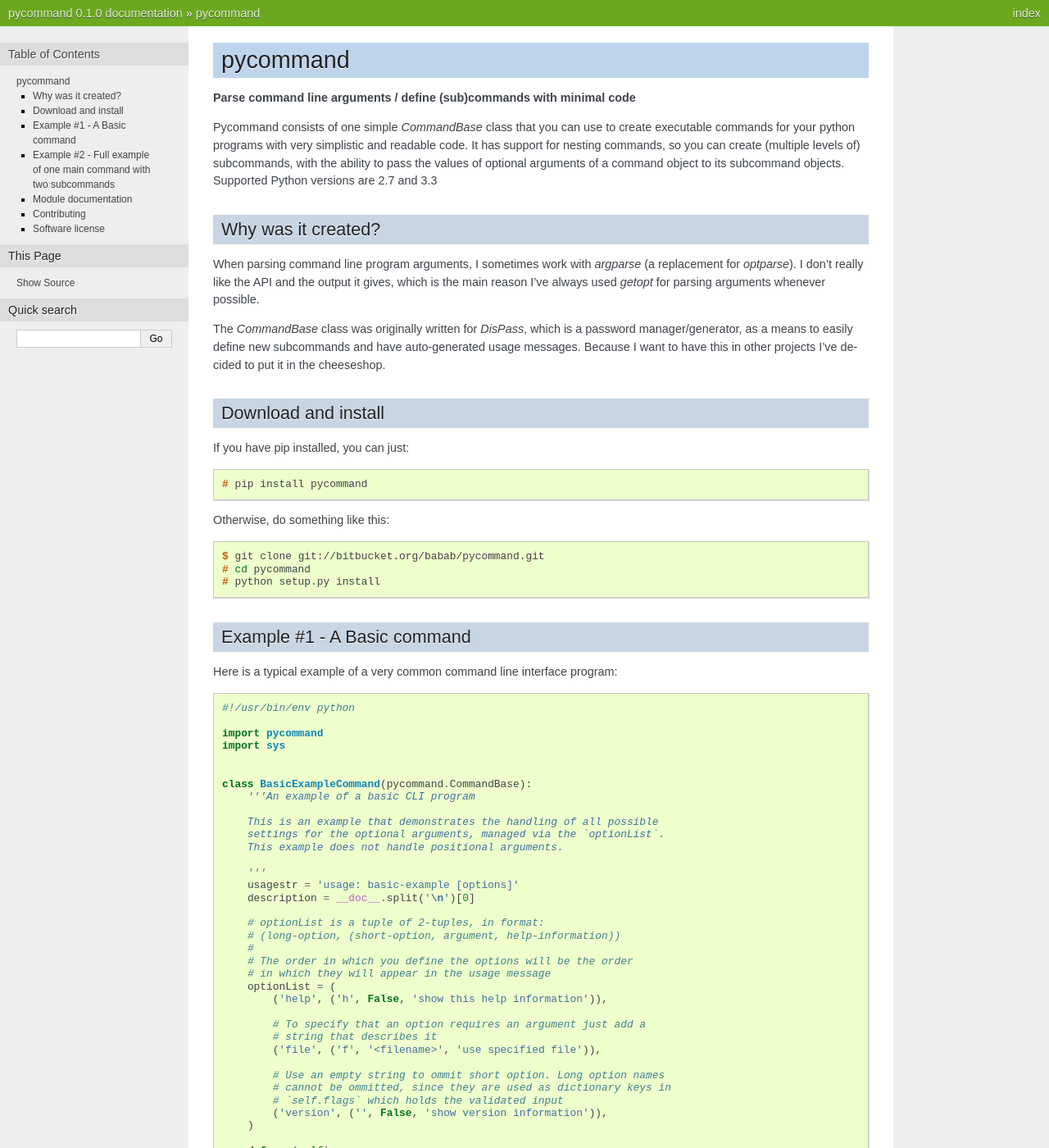
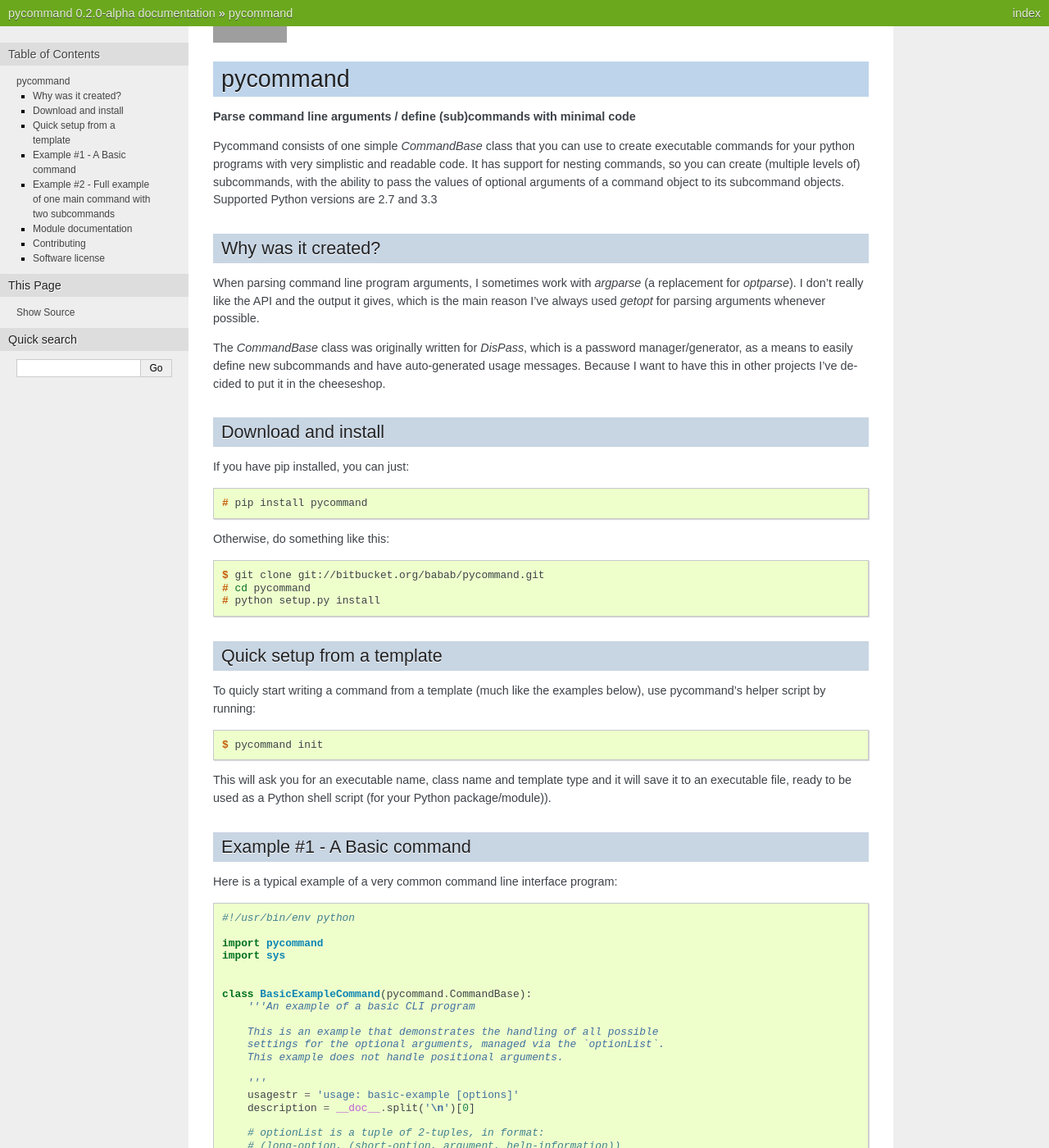
Before and after one commit to babab/pycommand, a Sphinx documentation site: the page built from doc/index.rst, in a window 1280 px wide and 1400 px high. Shown: the whole window at 82% size. Built offline with Sphinx 7.4.7, drawn with Linux system fonts in a browser that asks for light colours; some of the changed text lies outside the part shown; grey boxes are pictures that could not be loaded.

Commit message:
Add templates & pycommand script (pycommand init)

```diff
--- a/doc/index.rst
+++ b/doc/index.rst
@@ -1,3 +1,7 @@
+.. image:: https://travis-ci.org/babab/pycommand.svg?branch=master
+    :target: https://travis-ci.org/babab/pycommand
+
+
 pycommand
 ******************************************************************************
 
@@ -42,6 +46,21 @@
    $ git clone git://bitbucket.org/babab/pycommand.git
    # cd pycommand
    # python setup.py install
+
+
+Quick setup from a template
+===========================
+
+To quicly start writing a command from a template (much like the
+examples below), use pycommand's helper script by running:
+
+.. code-block:: console
+
+   $ pycommand init
+
+This will ask you for an executable name, class name and template type
+and it will save it to an executable file, ready to be used as a Python
+shell script (for your Python package/module)).
 
 
 Example #1 - A Basic command
--- a/pycommand.py
+++ b/pycommand.py
@@ -21,8 +21,8 @@
 __docformat__ = 'restructuredtext'
 __author__ = "Benjamin Althues"
 __copyright__ = "Copyright (C) 2013  Benjamin Althues"
-__version_info__ = (0, 1, 0, 'final', 0)
-__version__ = '0.1.0'
+__version_info__ = (0, 2, 0, 'alpha', 0)
+__version__ = '0.2.0-alpha'
 
 long_description = '''Pycommand consists of one simple `CommandBase` class
 that you can use to create executable commands for your python programs
--- a/setup.py
+++ b/setup.py
@@ -28,4 +28,5 @@
         'Topic :: Terminals',
         'Topic :: Utilities',
     ],
+    scripts=['scripts/pycommand'],
 )
```
Also changed, not shown: README.rst (+16 -1 lines), 4 other files.
